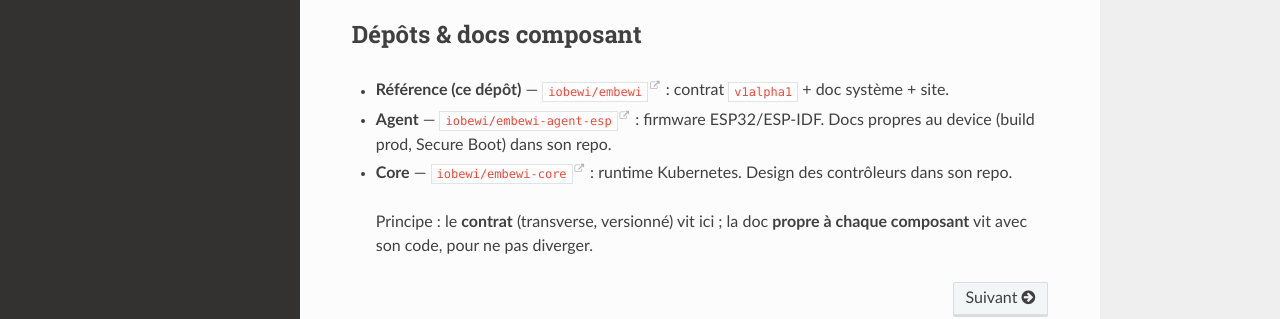
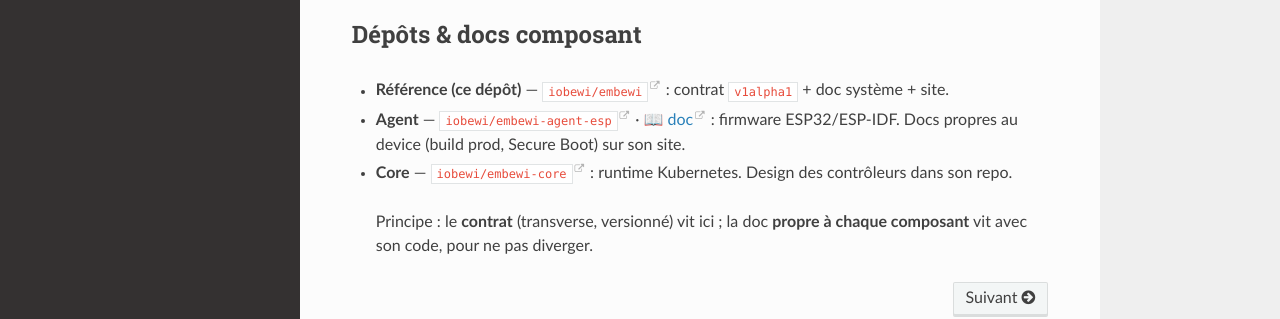
Before and after one commit to iobewi/embewi, a Sphinx documentation site: the page built from docs/index.md, in a window 1280 px wide and 1316 px high. Shown: the part 869-1188 px from the top of the window. Built offline with Sphinx 7.4.7 and the Read the Docs theme 3.1.0, drawn with Linux system fonts in a browser that asks for light colours.

Commit message:
docs: lien vers le site de doc de l'agent

```diff
--- a/docs/index.md
+++ b/docs/index.md
@@ -22,8 +22,9 @@ Contrat Core ↔ Agent <embewi-contract-v2>
 
 - **Référence (ce dépôt)** — [`iobewi/embewi`](https://github.com/iobewi/embewi) :
   contrat `v1alpha1` + doc système + site.
-- **Agent** — [`iobewi/embewi-agent-esp`](https://github.com/iobewi/embewi-agent-esp) :
-  firmware ESP32/ESP-IDF. Docs propres au device (build prod, Secure Boot) dans son repo.
+- **Agent** — [`iobewi/embewi-agent-esp`](https://github.com/iobewi/embewi-agent-esp)
+  · [📖 doc](https://iobewi.github.io/embewi-agent-esp/) : firmware ESP32/ESP-IDF.
+  Docs propres au device (build prod, Secure Boot) sur son site.
 - **Core** — [`iobewi/embewi-core`](https://github.com/iobewi/embewi-core) :
   runtime Kubernetes. Design des contrôleurs dans son repo.
 
```
